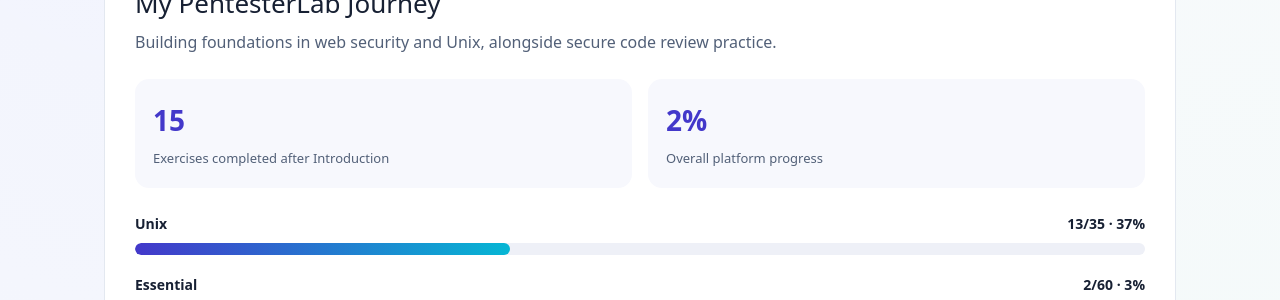
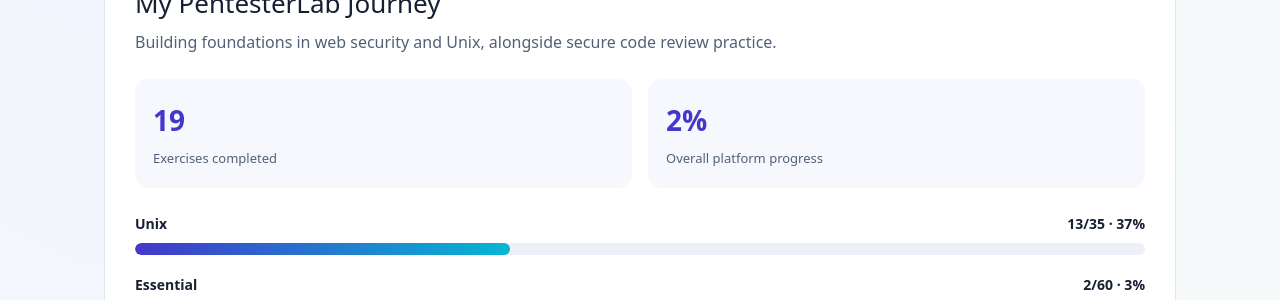
Before and after one commit to SinghPallavi819/singhpallavi819.github.io, a Jekyll site: the page built from index.html, in a window 1280 px wide and 900 px high, scrolled down 1049 px. Shown: the part 159-459 px from the top of the window. Built offline with Jekyll 4.4.1, drawn with Linux system fonts in a browser that asks for light colours; nearby versions of some CDN libraries; the list of posts is cut into pages by our own code.

Commit message:
Restore full exercise total while keeping Introduction milestone hidden

```diff
--- a/index.html
+++ b/index.html
@@ -588,7 +588,7 @@
     <h2 id="pt-title">My PentesterLab Journey</h2>
     <p class="pt-description">Building foundations in web security and Unix, alongside secure code review practice.</p>
     <div class="pt-stats">
-      <div><strong>{{ pt.exercises | minus: pt.tracks.Introduction.completed | at_least: 0 }}</strong><span>Exercises completed after Introduction</span></div>
+      <div><strong>{{ pt.exercises }}</strong><span>Exercises completed</span></div>
       <div><strong>{{ pt.overall_percent }}%</strong><span>Overall platform progress</span></div>
     </div>
     {% for entry in pt.tracks %}
```
